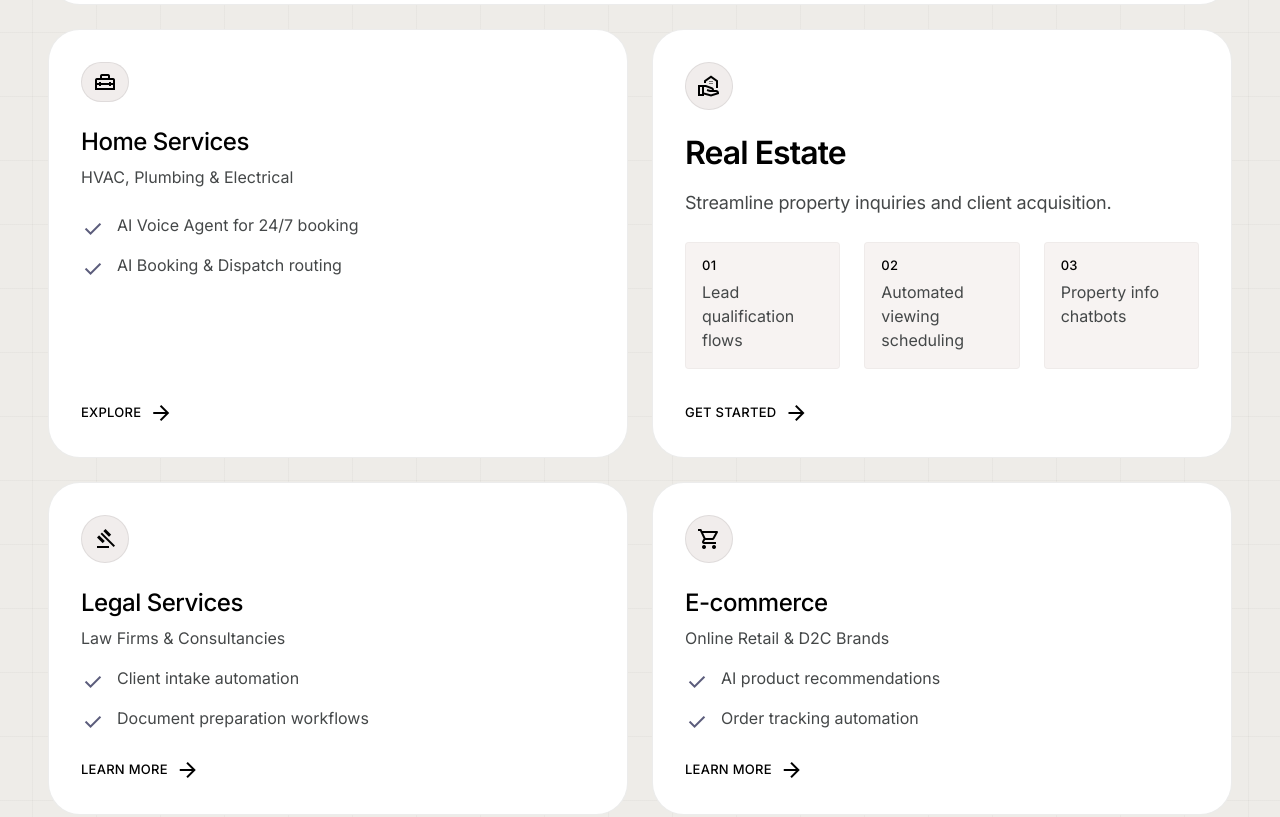
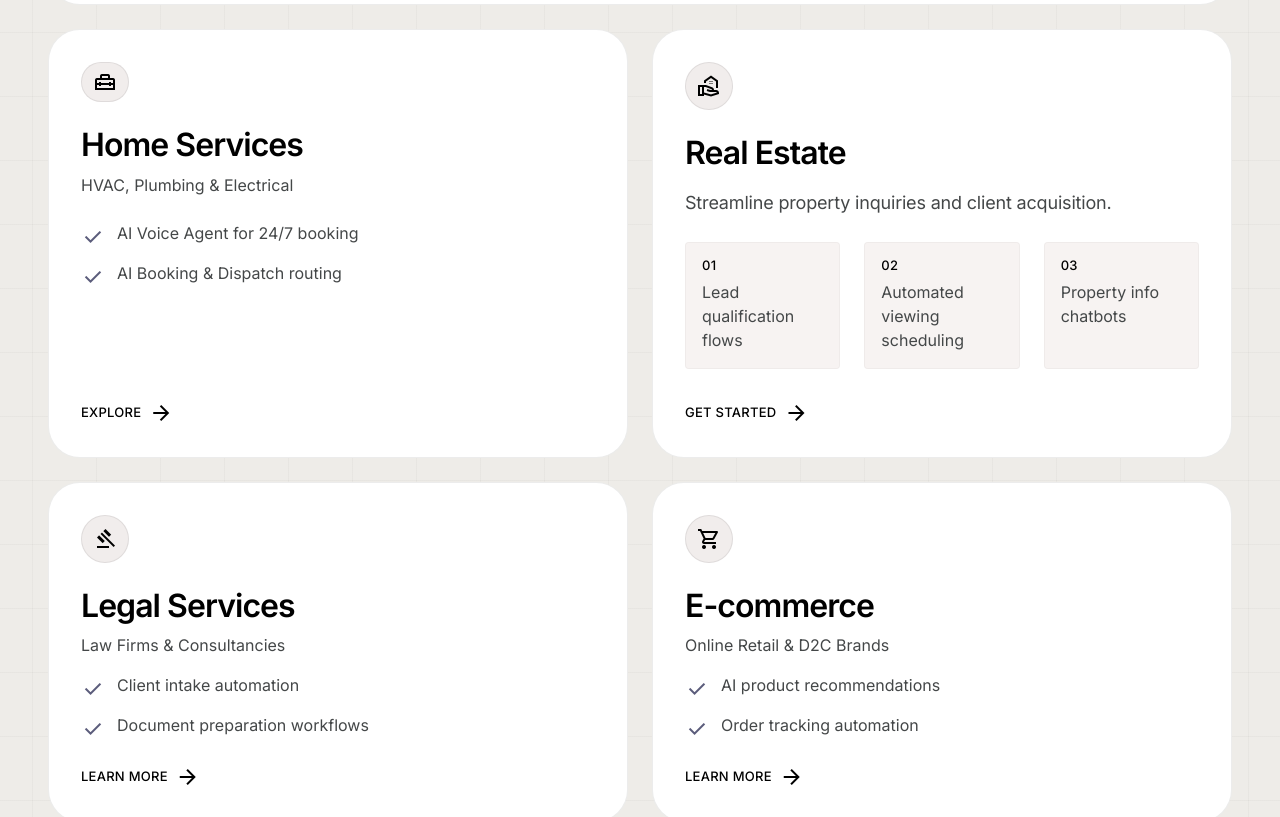
Before and after one commit to SOBANEJAZ/eledralabs-landing-page, a Next.js app: page /industries in a window 1280 px wide. Shown: the part 928-1745 px from the top of the page. Built offline with nearby package versions, Linux system fonts and the light colour scheme.

Commit message:
style(industries): unify card headings to font-h2 for consistency
- Upgrade Home Services, Legal Services, E-commerce from h3 to h2
- All industry cards now use consistent heading hierarchy

```diff
--- a/src/app/industries/page.tsx
+++ b/src/app/industries/page.tsx
@@ -151,7 +151,7 @@ export default function IndustriesPage() {
               </div>
               <div className="flex flex-col h-full justify-between">
                 <div>
-                  <h3 className="font-h3 text-primary mb-2">Home Services</h3>
+                  <h2 className="font-h2 text-primary mb-2">Home Services</h2>
                   <p className="font-body-md text-on-surface-variant mb-6">
                     HVAC, Plumbing & Electrical
                   </p>
@@ -246,7 +246,7 @@ export default function IndustriesPage() {
                 <MaterialIcon name="gavel" className="text-primary" />
               </div>
               <div>
-                <h3 className="font-h3 text-primary mb-2">Legal Services</h3>
+                <h2 className="font-h2 text-primary mb-2">Legal Services</h2>
                 <p className="font-body-md text-on-surface-variant mb-4">
                   Law Firms & Consultancies
                 </p>
@@ -293,7 +293,7 @@ export default function IndustriesPage() {
                 />
               </div>
               <div>
-                <h3 className="font-h3 text-primary mb-2">E-commerce</h3>
+                <h2 className="font-h2 text-primary mb-2">E-commerce</h2>
                 <p className="font-body-md text-on-surface-variant mb-4">
                   Online Retail & D2C Brands
                 </p>
```
